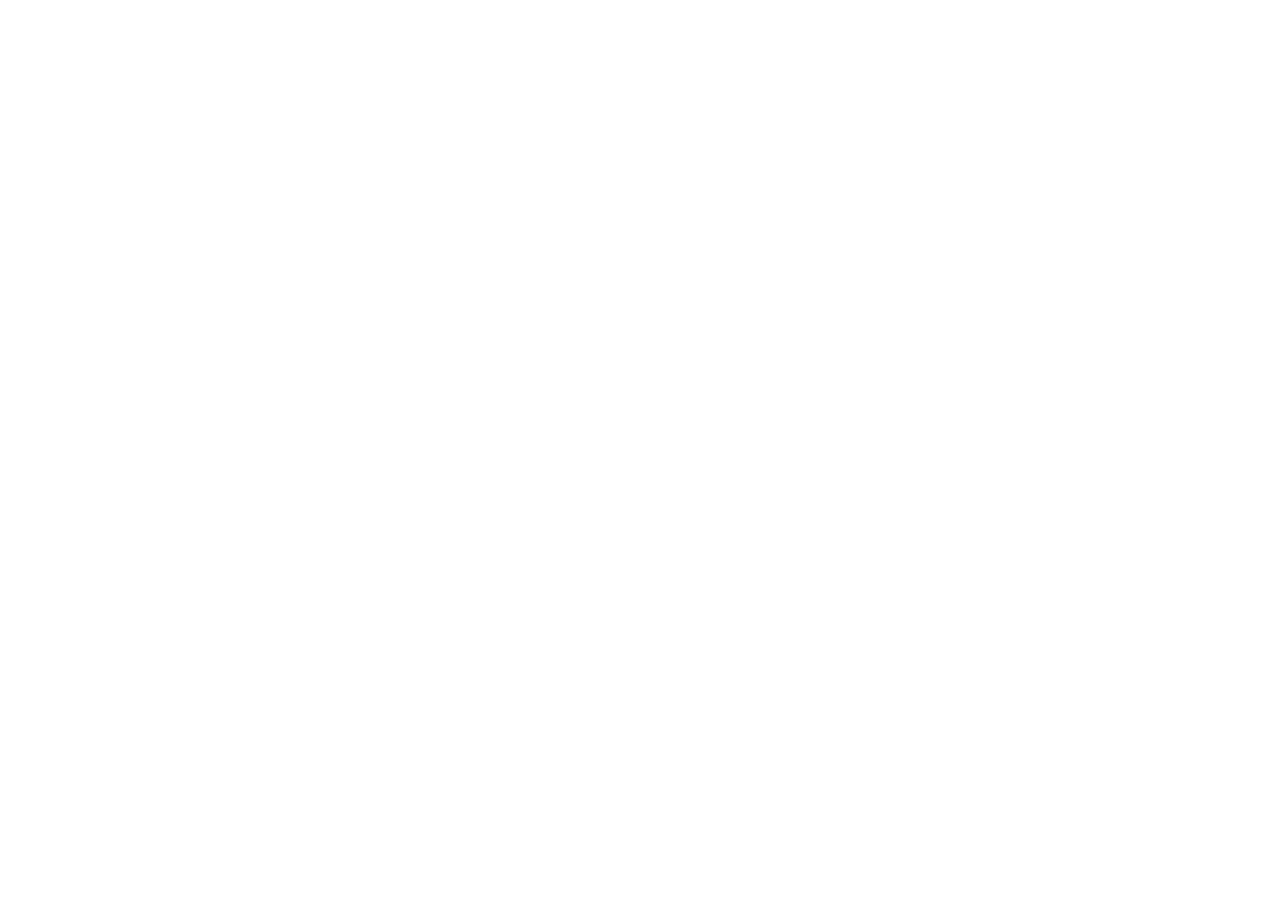
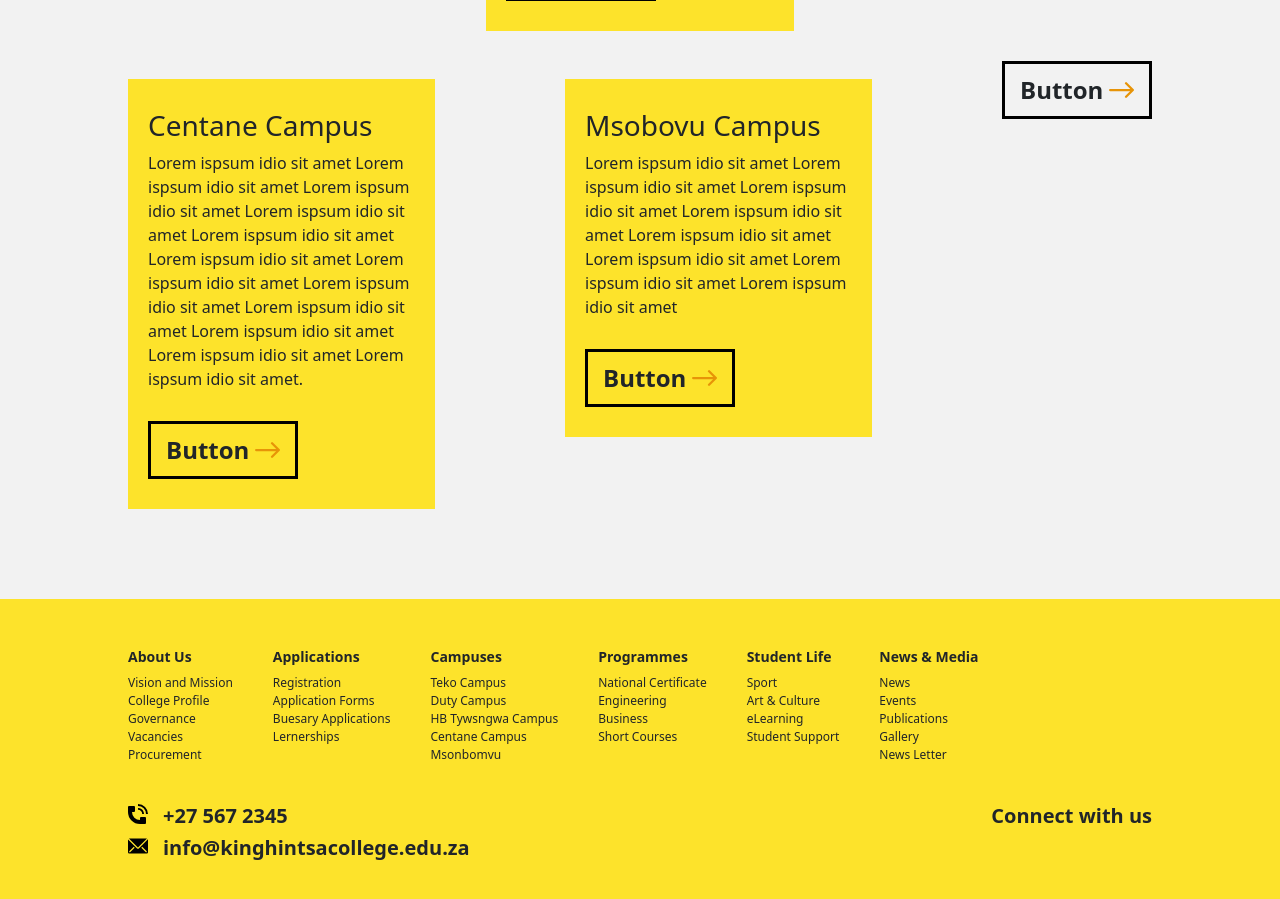
Before and after one commit to emmyobonyo/Frontend-Assignment, a React (Create React App) app: page / in a window 1280 px wide. Shown: the part 3077-3976 px from the top of the page. Before the commit the page ends 2366 px from the top, so only its background shows below. Built offline with nearby package versions, Linux system fonts and the light colour scheme; the HTML template or start-up script is replaced by a standard one.

Commit message:
work on footer

```diff
--- a/src/App.css
+++ b/src/App.css
@@ -305,6 +305,66 @@
   font-size: 18px;
 }
 
+.campuses__section {
+  background-color: #f2f2f2;
+  text-align: center;
+  padding: 90px 0px;
+}
+
+.campuses__content {
+  width: 80%;
+  margin: auto;
+}
+
+.campuses__heading {
+  font-weight: bold;
+}
+
+.campus__cards {
+  text-align: start;
+  width: 30%;
+  background-color: #fde32b;
+  padding: 30px 20px;
+  height: fit-content;
+}
+
+.campus__image {
+  background-image: "./assets/nurse-man.jpg";
+}
+
+.footer__content {
+  width: 80%;
+  margin: auto;
+  padding: 50px 0px;
+}
+
+.footer__row {
+  margin-right: 40px;
+}
+
+.footer__section {
+  background-color: #fde32b;
+}
+
+.footer__row__header {
+  font-weight: bold;
+  font-size: 14px;
+}
+
+.footer__row ul li {
+  font-size: 12px;
+}
+
+.footer__icon {
+  height: 20px;
+  width: 20px;
+  margin-right: 15px;
+}
+
+.footer__number {
+  font-weight: bold;
+}
+
 @media only screen and (min-width: 768px) and (max-width: 1024px) {
   .banner__year {
     font-size: 70px;
--- a/src/App.js
+++ b/src/App.js
@@ -3,6 +3,8 @@
 import Banner from "./components/Banner";
 import InTheNews from "./components/InTheNews";
 import Programmes from "./components/Programmes";
+import Campuses from "./components/Campuses";
+import Footer from "./components/Footer";
 
 function App() {
   return (
@@ -11,6 +13,8 @@
       <Banner />
       <InTheNews />
       <Programmes />
+      <Campuses />
+      <Footer />
     </div>
   );
 }
--- /dev/null
+++ b/src/components/Campuses.js
@@ -0,0 +1,41 @@
+import React from "react";
+import campuses from "../data/campuses";
+import Button from "./Button";
+
+function Campuses() {
+  const campuseCards = campuses.map((campus) => (
+    <div
+      className={
+        Object.keys(campus).length > 1 ? "campus__cards mt-5" : "campus__image"
+      }
+    >
+      {Object.keys(campus).length > 1 ? (
+        <>
+          <h3>{campus.title}</h3>
+          <p>{campus.description}</p>
+          <Button />
+        </>
+      ) : (
+        <Button />
+      )}
+    </div>
+  ));
+  return (
+    <div className="campuses__section">
+      <div className="campuses__content">
+        <div>
+          <h2 className="campuses__heading">Campusers</h2>
+          <p className="campuses__description mt-4">
+            Lorem Ipsum dolor sit amet, consectutor. Lorem Ipsum dolor sit amet,
+            consectutor. Lorem Ipsum dolor sit amet, consectutor
+          </p>
+        </div>
+        <div className="d-flex flex-wrap justify-content-between">
+          {campuseCards}
+        </div>
+      </div>
+    </div>
+  );
+}
+
+export default Campuses;
--- /dev/null
+++ b/src/components/Footer.js
@@ -0,0 +1,90 @@
+import React from "react";
+
+function Footer() {
+  return (
+    <div className="footer__section">
+      <div className="footer__content">
+        <div className="d-flex">
+          <div className="footer__row">
+            <h6 className="footer__row__header">About Us</h6>
+            <ul>
+              <li>Vision and Mission</li>
+              <li>College Profile</li>
+              <li>Governance</li>
+              <li>Vacancies</li>
+              <li>Procurement</li>
+            </ul>
+          </div>
+          <div className="footer__row">
+            <h6 className="footer__row__header">Applications</h6>
+            <ul>
+              <li>Registration</li>
+              <li>Application Forms</li>
+              <li>Buesary Applications</li>
+              <li>Lernerships</li>
+            </ul>
+          </div>
+          <div className="footer__row">
+            <h6 className="footer__row__header">Campuses</h6>
+            <ul>
+              <li>Teko Campus</li>
+              <li>Duty Campus</li>
+              <li>HB Tywsngwa Campus</li>
+              <li>Centane Campus</li>
+              <li>Msonbomvu</li>
+            </ul>
+          </div>
+          <div className="footer__row">
+            <h6 className="footer__row__header">Programmes</h6>
+            <ul>
+              <li>National Certificate</li>
+              <li>Engineering</li>
+              <li>Business</li>
+              <li>Short Courses</li>
+            </ul>
+          </div>
+          <div className="footer__row">
+            <h6 className="footer__row__header">Student Life</h6>
+            <ul>
+              <li>Sport</li>
+              <li>Art & Culture</li>
+              <li>eLearning</li>
+              <li>Student Support</li>
+            </ul>
+          </div>
+          <div className="footer__row">
+            <h6 className="footer__row__header">News & Media</h6>
+            <ul>
+              <li>News</li>
+              <li>Events</li>
+              <li>Publications</li>
+              <li>Gallery</li>
+              <li>News Letter</li>
+            </ul>
+          </div>
+        </div>
+        <div className="d-flex justify-content-between mt-4">
+          <div>
+            <div className="d-flex">
+              <img className="footer__icon" src="./assets/phone.svg" />
+              <h5 className="d-inline footer__number">+27 567 2345</h5>
+            </div>
+            <div className="d-flex">
+              <img className="footer__icon" src="./assets/email-solid.svg" />
+              <h5 className="d-inline footer__number">
+                info@kinghintsacollege.edu.za
+              </h5>
+            </div>
+          </div>
+          <div>
+            <h5 className="d-inline footer__number">Connect with us</h5>
+            <div></div>
+          </div>
+        </div>
+        <div></div>
+      </div>
+    </div>
+  );
+}
+
+export default Footer;
--- /dev/null
+++ b/src/data/campuses.js
@@ -0,0 +1,30 @@
+export default [
+  {
+    title: "Teko Campus",
+    description:
+      "Lorem ispsum idio sit amet Lorem ispsum idio sit amet Lorem ispsum idio sit amet Lorem ispsum idio sit amet Lorem ispsum idio sit amet Lorem ispsum idio sit amet Lorem ispsum idio sit amet Lorem ispsum idio sit amet",
+  },
+  {
+    title: "Duty Campus",
+    description:
+      "Lorem ispsum idio sit amet Lorem ispsum idio sit amet Lorem ispsum idio sit amet Lorem ispsum idio sit amet Lorem ispsum idio sit amet Lorem ispsum idio sit amet Lorem ispsum idio sit amet Lorem ispsum idio sit amet Lorem ispsum idio sit amet Lorem ispsum idio sit amet Lorem ispsum idio sit amet Lorem ispsum idio sit amet Lorem ispsum idio sit amet Lorem ispsum idio sit amet Lorem ispsum idio sit amet Lorem ispsum idio sit amet ",
+  },
+  {
+    title: "HB Nsengwa campus",
+    description:
+      "Lorem ispsum idio sit amet Lorem ispsum idio sit amet Lorem ispsum idio sit amet Lorem ispsum idio sit amet Lorem ispsum idio sit amet Lorem ispsum idio sit amet Lorem ispsum idio sit amet Lorem ispsum idio sit amet Lorem ispsum idio sit amet Lorem ispsum idio sit amet Lorem ispsum idio sit amet Lorem ispsum idio sit amet.",
+  },
+  {
+    title: "Centane Campus",
+    description:
+      "Lorem ispsum idio sit amet Lorem ispsum idio sit amet Lorem ispsum idio sit amet Lorem ispsum idio sit amet Lorem ispsum idio sit amet Lorem ispsum idio sit amet Lorem ispsum idio sit amet Lorem ispsum idio sit amet Lorem ispsum idio sit amet Lorem ispsum idio sit amet Lorem ispsum idio sit amet Lorem ispsum idio sit amet.",
+  },
+  {
+    title: "Msobovu Campus",
+    description:
+      "Lorem ispsum idio sit amet Lorem ispsum idio sit amet Lorem ispsum idio sit amet Lorem ispsum idio sit amet Lorem ispsum idio sit amet Lorem ispsum idio sit amet Lorem ispsum idio sit amet Lorem ispsum idio sit amet",
+  },
+  {
+    image: "./assets/nurse-man.jpg",
+  },
+];
```
Also changed, not shown: public/assets/nurse-man.jpg (renamed from public/assets/portrait-man-nurse-wearing-uniform-stethoscope.jpg).
